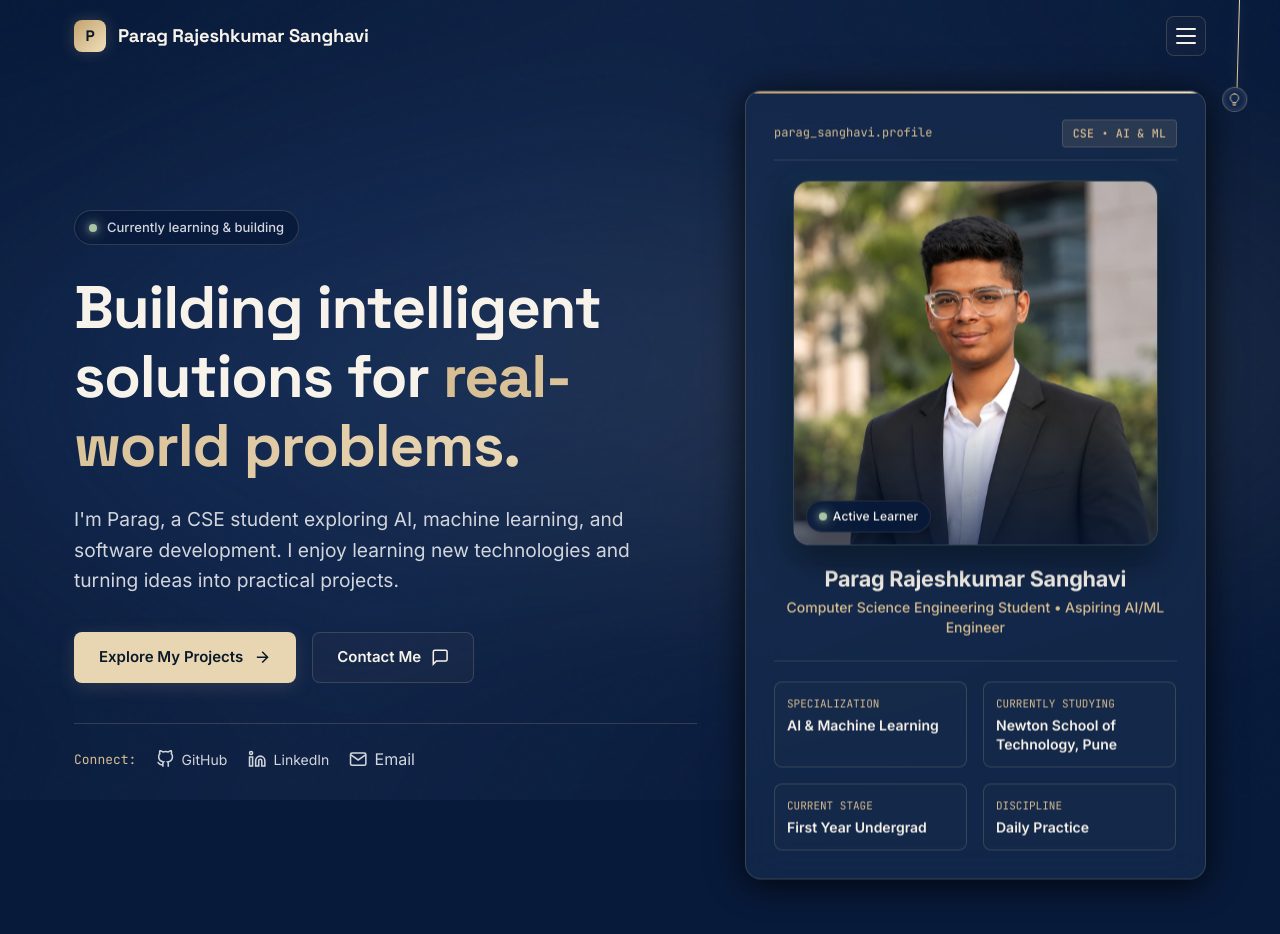
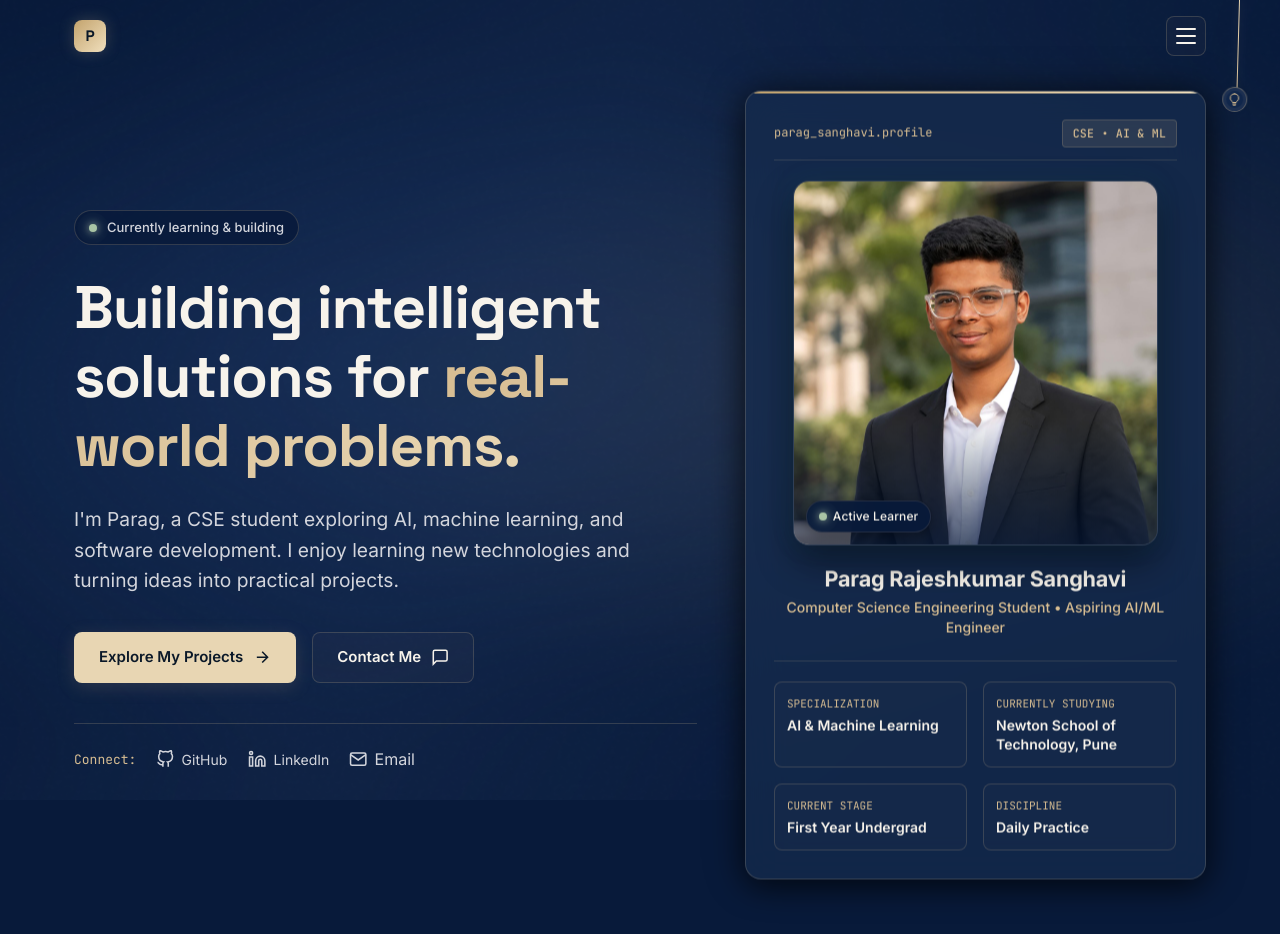
Before and after one commit to ParagSanghavi2008/My_Portfolio, a plain HTML site: page index.html in a window 1280 px wide. Shown: the top 934 px of the page. Drawn offline with Linux system fonts and the light colour scheme.

Commit message:
Removed name from above

```diff
--- a/index.html
+++ b/index.html
@@ -64,9 +64,6 @@
       <!-- Brand Logo -->
       <a href="#hero" class="nav-brand" aria-label="Portfolio Home">
         <span class="brand-symbol" aria-hidden="true">P</span>
-        <span class="brand-text">
-          <span class="brand-name">Parag Rajeshkumar Sanghavi</span>
-        </span>
       </a>
 
       <!-- Navigation Toggle -->
```
